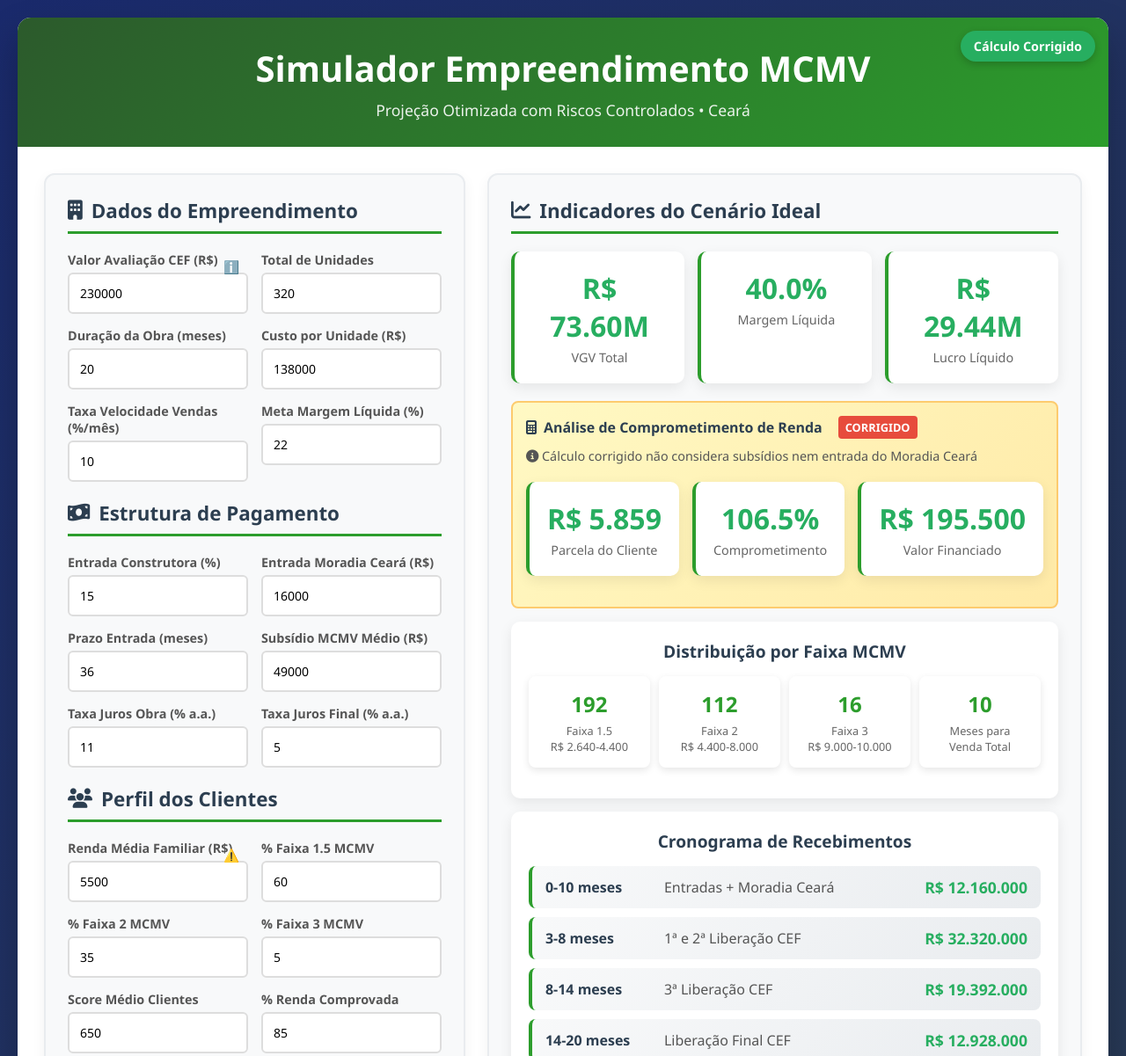
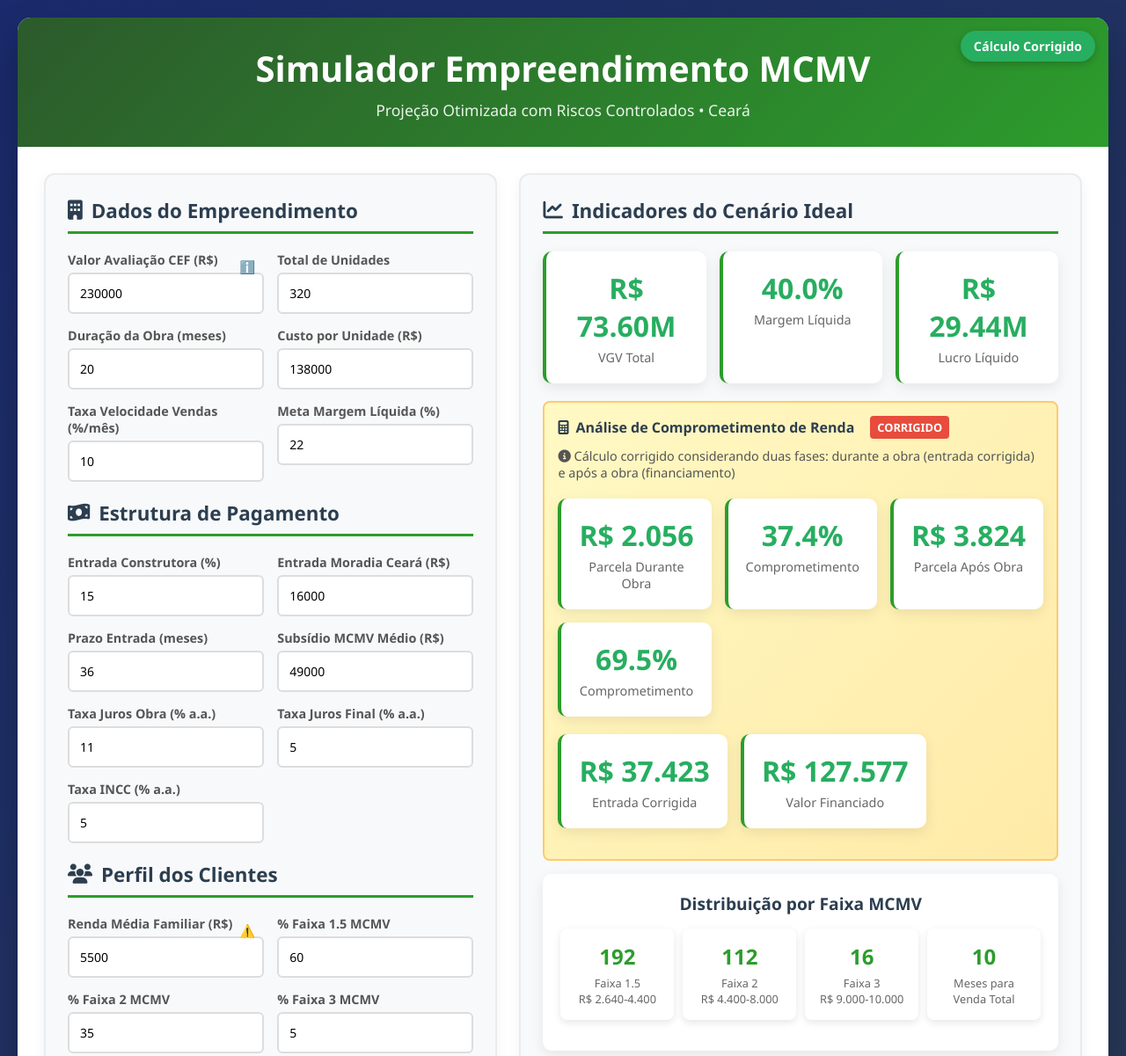
Before and after one commit to jocielefranca/SimuladorMCMV, a plain HTML site: page index.html in a window 1280 px wide. Shown: the top 1201 px of the page at 88% size. Drawn offline with Linux system fonts and the light colour scheme.

Commit message:
Update index.html

```diff
--- a/index.html
+++ b/index.html
@@ -493,6 +493,10 @@
                         <label>Taxa Juros Final (% a.a.)</label>
                         <input type="number" id="taxaJurosFinal" value="5" step="0.1" oninput="calcularEmpreendimento()">
                     </div>
+                    <div class="input-group">
+                        <label>Taxa INCC (% a.a.)</label>
+                        <input type="number" id="taxaINCC" value="5" step="0.1" oninput="calcularEmpreendimento()">
+                    </div>
                 </div>
 
                 <h3 class="section-title"><i class="fas fa-users"></i> Perfil dos Clientes</h3>
@@ -562,16 +566,30 @@
                         <i class="fas fa-calculator"></i> Análise de Comprometimento de Renda <span class="correction-badge">CORRIGIDO</span>
                     </div>
                     <p style="margin-bottom: 15px; color: #555; font-size: 0.9em;">
-                        <i class="fas fa-info-circle"></i> Cálculo corrigido não considera subsídios nem entrada do Moradia Ceará
+                        <i class="fas fa-info-circle"></i> Cálculo corrigido considerando duas fases: durante a obra (entrada corrigida) e após a obra (financiamento)
                     </p>
                     <div class="kpi-grid">
                         <div class="kpi-card">
-                            <div class="kpi-value" id="parcelaCliente">R$ 1.234</div>
-                            <div class="kpi-label">Parcela do Cliente</div>
+                            <div class="kpi-value" id="parcelaDuranteObra">R$ 1.234</div>
+                            <div class="kpi-label">Parcela Durante Obra</div>
                         </div>
                         <div class="kpi-card">
-                            <div class="kpi-value" id="comprometimentoRenda">22.4%</div>
+                            <div class="kpi-value" id="comprometimentoDurante">22.4%</div>
                             <div class="kpi-label">Comprometimento</div>
+                        </div>
+                        <div class="kpi-card">
+                            <div class="kpi-value" id="parcelaAposObra">R$ 1.234</div>
+                            <div class="kpi-label">Parcela Após Obra</div>
+                        </div>
+                        <div class="kpi-card">
+                            <div class="kpi-value" id="comprometimentoApos">22.4%</div>
+                            <div class="kpi-label">Comprometimento</div>
+                        </div>
+                    </div>
+                    <div class="kpi-grid">
+                        <div class="kpi-card">
+                            <div class="kpi-value" id="valorEntradaCorrigida">R$ 34.500</div>
+                            <div class="kpi-label">Entrada Corrigida</div>
                         </div>
                         <div class="kpi-card">
                             <div class="kpi-value" id="valorFinanciado">R$ 195.500</div>
@@ -729,6 +747,7 @@
                 subsidioMedio: parseFloat(document.getElementById('subsidioMedio').value) || 49000,
                 taxaJurosObra: parseFloat(document.getElementById('taxaJurosObra').value) || 11,
                 taxaJurosFinal: parseFloat(document.getElementById('taxaJurosFinal').value) || 5,
+                taxaINCC: parseFloat(document.getElementById('taxaINCC').value) || 5, // Novo campo
                 rendaMedia: parseFloat(document.getElementById('rendaMedia').value) || 5500,
                 percFaixa15: parseFloat(document.getElementById('percFaixa15').value) || 60,
                 percFaixa2: parseFloat(document.getElementById('percFaixa2').value) || 35,
@@ -753,15 +772,29 @@
             // Tempo de venda total (baseado na velocidade de vendas)
             const tempoVenda = Math.min(24, Math.ceil(100 / dados.velocidadeVenda));
 
-            // Cálculo do valor financiado corrigido: apenas desconta a entrada da construtora
-            const entradaConstrutoraValor = (dados.entradaConstrutora / 100) * dados.valorAvaliacao;
-            const valorFinanciado = dados.valorAvaliacao - entradaConstrutoraValor;
+            // 1. Cálculo da entrada construtora corrigida pelo INCC durante a obra
+            const valorEntradaConstrutora = (dados.entradaConstrutora / 100) * dados.valorAvaliacao;
+            const taxaINCCMensal = Math.pow(1 + dados.taxaINCC/100, 1/12) - 1;
+            const entradaCorrigida = valorEntradaConstrutora * Math.pow(1 + taxaINCCMensal, dados.duracaoObra);
 
-            // Cálculo da parcela do cliente (sem considerar subsídios ou entrada Moradia)
-            const parcelaCliente = calcularParcela(valorFinanciado, dados.taxaJurosFinal, dados.prazoEntrada);
+            // 2. Cálculo da parcela durante a obra (juros sobre o saldo devedor da entrada)
+            // Considerando que o saldo devedor da entrada é corrigido mensalmente e amortizado em 'dados.duracaoObra' meses
+            const taxaJurosMensalObra = dados.taxaJurosObra / 100 / 12;
+            const parcelaDuranteObra = (entradaCorrigida * taxaJurosMensalObra) /
+                                      (1 - Math.pow(1 + taxaJurosMensalObra, -dados.duracaoObra));
 
-            // Comprometimento de renda corrigido
-            const comprometimentoRenda = (parcelaCliente / dados.rendaMedia) * 100;
+            // 3. Cálculo do valor financiado após a obra
+            const valorFinanciado = dados.valorAvaliacao -
+                                  dados.entradaMoradia -
+                                  dados.subsidioMedio -
+                                  entradaCorrigida;
+
+            // 4. Cálculo da parcela após a obra (financiamento tradicional)
+            const parcelaAposObra = calcularParcela(valorFinanciado, dados.taxaJurosFinal, dados.prazoEntrada);
+
+            // 5. Comprometimento de renda em cada fase
+            const comprometimentoDuranteObra = (parcelaDuranteObra / dados.rendaMedia) * 100;
+            const comprometimentoAposObra = (parcelaAposObra / dados.rendaMedia) * 100;
 
             // Cronograma de recebimentos (exemplo fixo para demonstração)
             const cronograma = [
@@ -785,14 +818,17 @@
                 unidadesFaixa3,
                 tempoVenda,
                 valorFinanciado,
-                parcelaCliente,
-                comprometimentoRenda,
+                parcelaDuranteObra,
+                parcelaAposObra,
+                comprometimentoDuranteObra,
+                comprometimentoAposObra,
+                entradaCorrigida,
                 cronograma,
                 riscoInad,
                 riscoDist,
                 impactoInadimplencia: vgvTotal * riscoInad / 100 * 0.05, // 5% do valor em risco
                 impactoDistrato: vgvTotal * riscoDist / 100 * 0.1, // 10% do valor em risco
-                totalEntradas: (entradaConstrutoraValor + dados.entradaMoradia) * dados.totalUnidades,
+                totalEntradas: (entradaCorrigida + dados.entradaMoradia) * dados.totalUnidades,
                 totalFinanciamento: valorFinanciado * dados.totalUnidades,
                 totalSubsidios: dados.subsidioMedio * dados.totalUnidades
             };
@@ -811,9 +847,12 @@
             document.getElementById('tempoVenda').textContent = analise.tempoVenda;
 
             // Atualizar comprometimento de renda (corrigido)
+            document.getElementById('parcelaDuranteObra').textContent = formatarMoeda(analise.parcelaDuranteObra);
+            document.getElementById('parcelaAposObra').textContent = formatarMoeda(analise.parcelaAposObra);
+            document.getElementById('comprometimentoDurante').textContent = analise.comprometimentoDuranteObra.toFixed(1) + '%';
+            document.getElementById('comprometimentoApos').textContent = analise.comprometimentoAposObra.toFixed(1) + '%';
+            document.getElementById('valorEntradaCorrigida').textContent = formatarMoeda(analise.entradaCorrigida);
             document.getElementById('valorFinanciado').textContent = formatarMoeda(analise.valorFinanciado);
-            document.getElementById('parcelaCliente').textContent = formatarMoeda(analise.parcelaCliente);
-            document.getElementById('comprometimentoRenda').textContent = analise.comprometimentoRenda.toFixed(1) + '%';
 
             // Atualizar cronograma de recebimentos
             const cronogramaContainer = document.getElementById('cronogramaRecebimentos');
```
